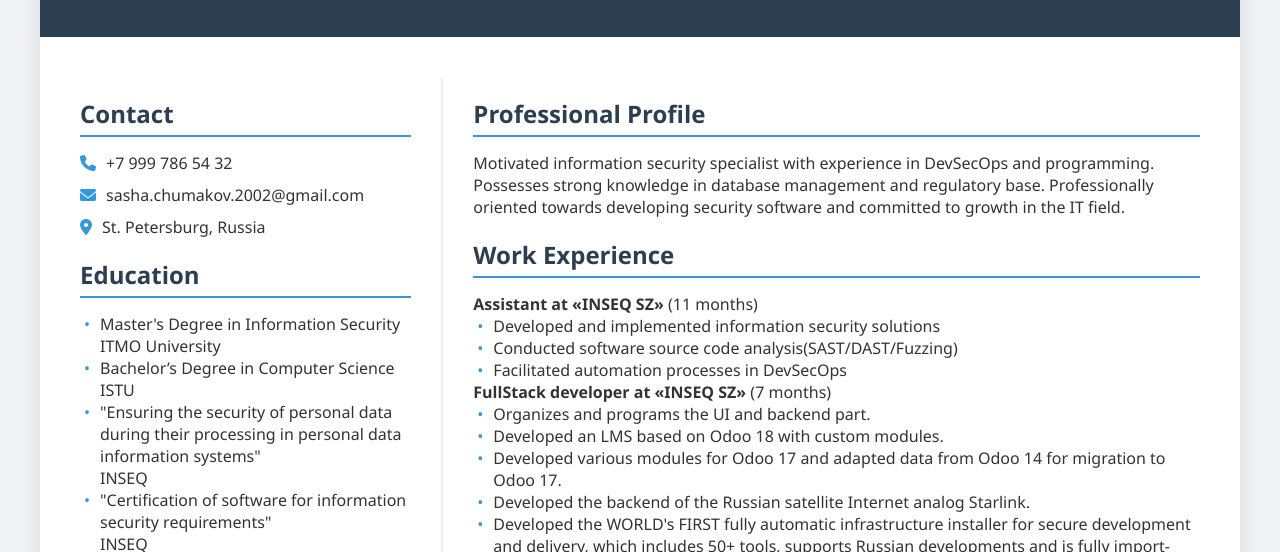
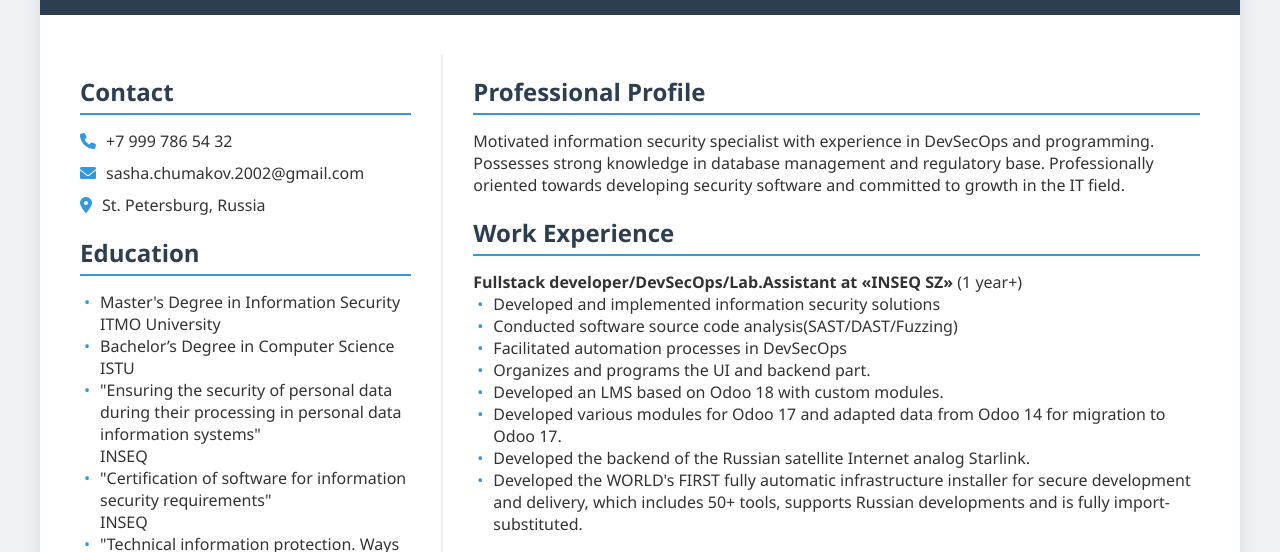
Before and after one commit to Lazlo105/Lazlo105.github.io, a plain HTML site: page index.html in a window 1280 px wide. Shown: the part 382-934 px from the top of the page. Drawn offline with Linux system fonts and the light colour scheme.

Commit message:
Update index.html

```diff
--- a/index.html
+++ b/index.html
@@ -10,9 +10,8 @@
     <!--  -->
 </head>
 <body>
-    <!-- secret link only for nasa or microsoft -->
-    https://www.youtube.com/watch?v=iik25wqIuFo
-    <!--  -->
+    <!-- secret link only for nasa or microsoft
+    https://www.youtube.com/watch?v=iik25wqIuFo -->
     <div class="container">
         <div class="header">
             <div class="profile-image">
@@ -54,14 +53,12 @@
                 <p>Motivated information security specialist with experience in DevSecOps and programming. Possesses strong knowledge in database management and regulatory base. Professionally oriented towards developing security software and committed to growth in the IT field.</p>
 
                 <h2>Work Experience</h2>
-                <p><strong>Assistant at «INSEQ SZ»</strong> (11 months)</p>
+                <p><strong>Fullstack developer/DevSecOps/Lab.Assistant at «INSEQ SZ»</strong> (1 year+)</p>
                 <ul>
                     <li>Developed and implemented information security solutions</li>
                     <li>Conducted software source code analysis(SAST/DAST/Fuzzing)</li>
                     <li>Facilitated automation processes in DevSecOps</li>
-                </ul>
-                <p><strong>FullStack developer at «INSEQ SZ»</strong> (7 months)</p>
-                <ul>
+
                     <li>Organizes and programs the UI and backend part.</li>
                     <li>Developed an LMS based on Odoo 18 with custom modules.</li>
                     <li>Developed various modules for Odoo 17 and adapted data from Odoo 14 for migration to Odoo 17.</li>
```
